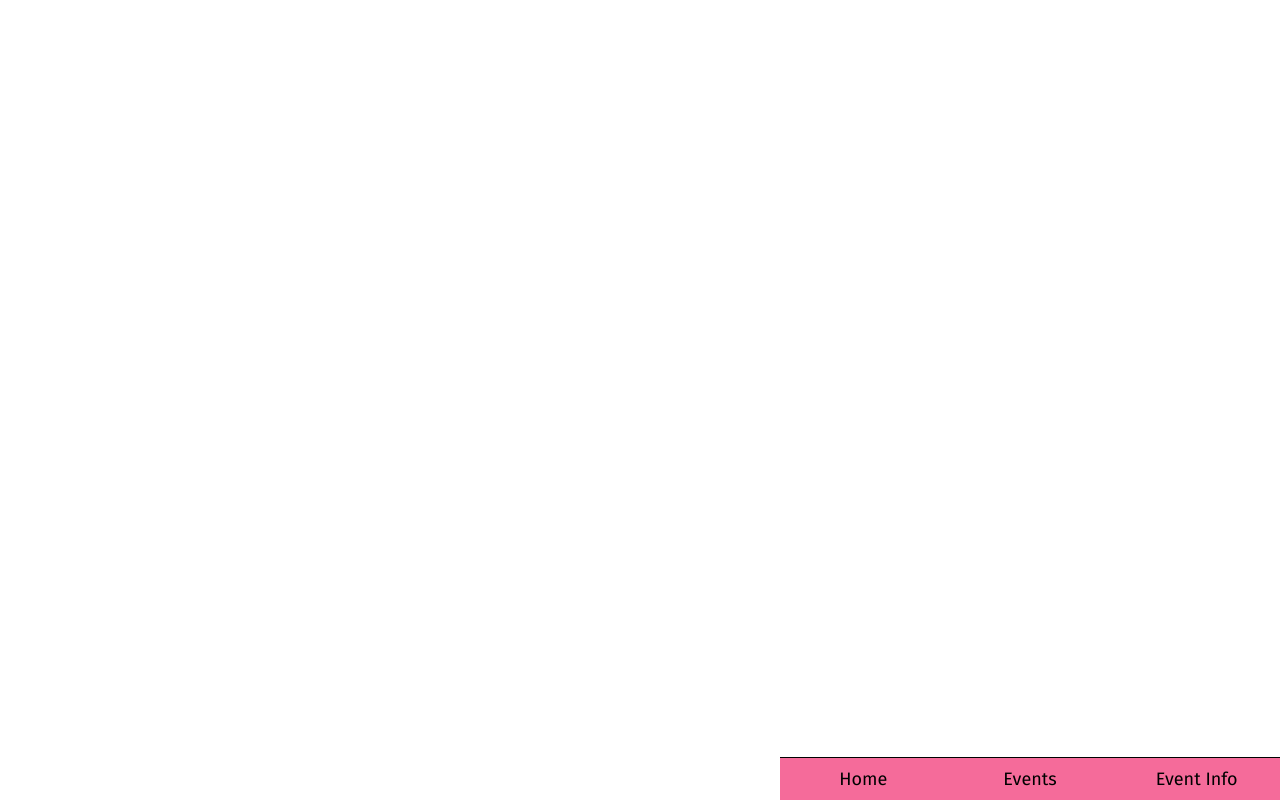
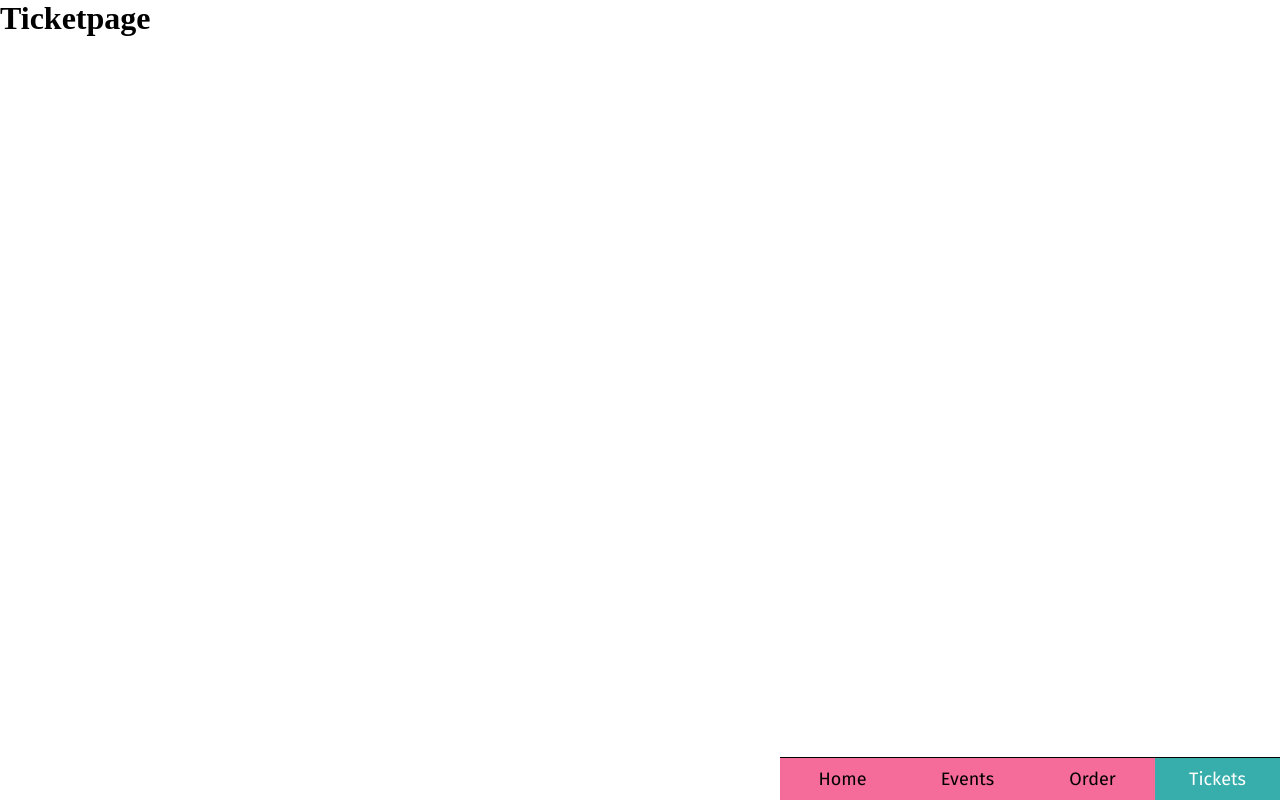
Before and after one commit to IdaWalther/event-app, a React (Vite) app: page /tickets in a window 1280 px wide. Built offline with nearby package versions, Linux system fonts and the light colour scheme.

Commit message:
Fixed the rest of the menu

```diff
--- a/src/App.jsx
+++ b/src/App.jsx
@@ -1,5 +1,7 @@
 import Eventpage from "./pages/eventpage/Eventpage"
 import Frontpage from "./pages/frontpage/Frontpage"
+import OrderPage from "./pages/orderpage/Orderpage"
+import TicketPage from "./pages/ticketpage/Ticketpage"
 import EventinfoPage from "./pages/eventinfopage/Eventinfopage"
 import Nav from "./components/nav/Nav"
 import {Routes, Route} from "react-router-dom"
@@ -11,7 +13,9 @@ function App() {
         <Routes>
           <Route path="/" element={<Frontpage />} />
           <Route path="/events" element={<Eventpage />} />
-          <Route path="/eventinfo" element={<EventinfoPage />} />
+          <Route path="/events/:name" element={<EventinfoPage />} />
+          <Route path="/order" element={<OrderPage />} />
+          <Route path="/tickets" element={<TicketPage />} />
         </Routes>
         <Nav />
       </>
--- a/src/components/nav/Nav.jsx
+++ b/src/components/nav/Nav.jsx
@@ -10,8 +10,11 @@ function Nav() {
                 <NavLink to="/events" className="navigationLink" activeClassName="active">
                     Events
                 </NavLink>
-                <NavLink to="/eventinfo" className="navigationLink" activeClassName="active">
-                    Event Info
+                <NavLink to="/order" className="navigationLink" activeClassName="active">
+                    Order
+                </NavLink>
+                <NavLink to="/tickets" className="navigationLink" activeClassName="active">
+                    Tickets
                 </NavLink>
         </nav>
     )
```
